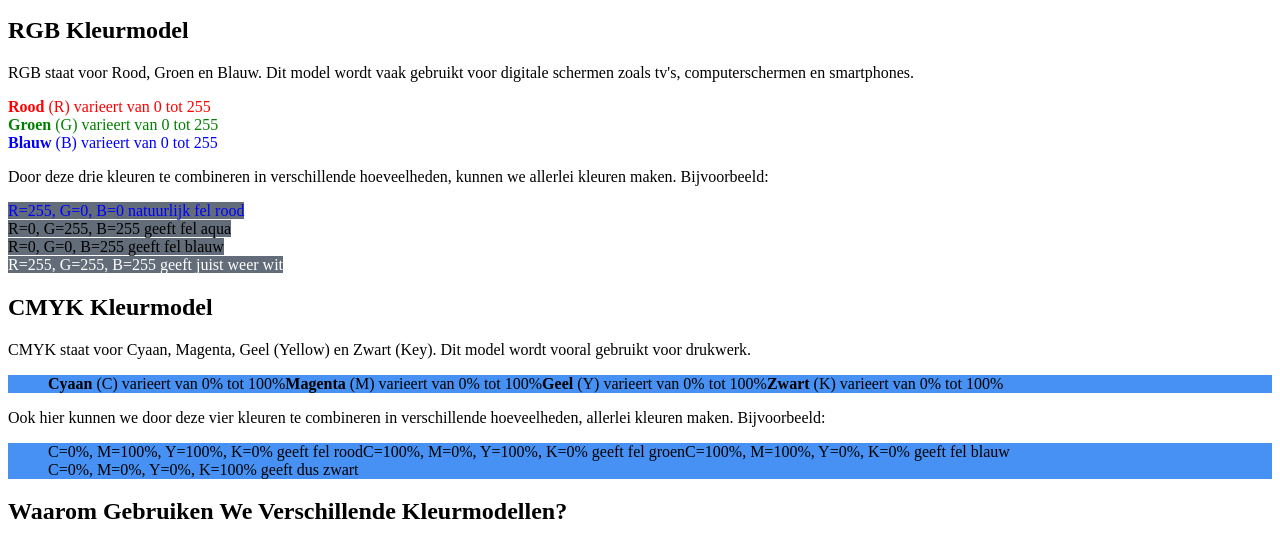
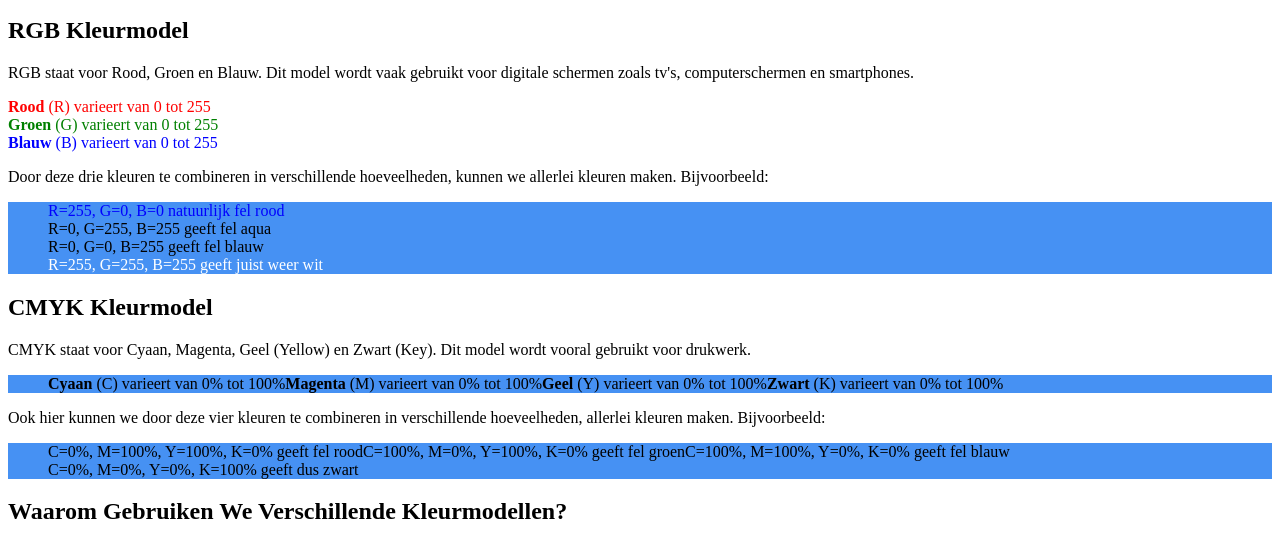
Before and after one commit to Baozbig/BaozBig.github.io, a plain HTML site: page kleurmodellen.html in a window 1280 px wide. Shown: the part 238-780 px from the top of the page. Drawn offline with Linux system fonts and the light colour scheme.

Commit message:
grijze kleur weg

```diff
--- a/kleurmodellen.html
+++ b/kleurmodellen.html
@@ -26,12 +26,12 @@
 
 
         <p>Door deze drie kleuren te combineren in verschillende hoeveelheden, kunnen we allerlei kleuren maken. Bijvoorbeeld:</p>
-        <ul2>
+        <ul>
             <font color="blue">R=255, G=0, B=0 natuurlijk fel rood</font><br>
             <font rgb (0,255,255)>R=0, G=255, B=255 geeft fel aqua</font><br>
             <font rgb (255,0,255)>R=0, G=0, B=255 geeft fel blauw</font><br>
             <font color="white">R=255, G=255, B=255 geeft juist weer wit</font><br>
-        </ul2>
+        </ul>
 
         <h2>CMYK Kleurmodel</h2>
         <p>CMYK staat voor Cyaan, Magenta, Geel (Yellow) en Zwart (Key). Dit model wordt vooral gebruikt voor drukwerk.</p>
```
